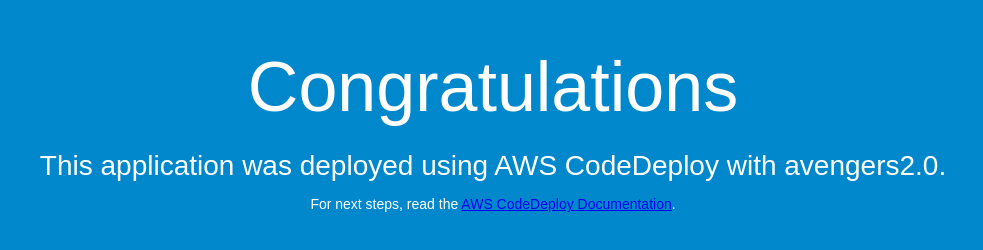
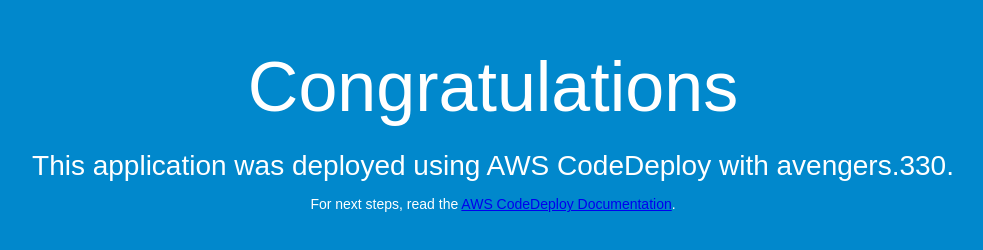
Before and after one commit to aniketr29/MyDemo, a plain HTML site: page index.html in a window 1280 px wide. Shown: the whole page, without its empty margins (147-1130 px from the left). Drawn offline with Linux system fonts and the light colour scheme.

Commit message:
this is my fourth commit

```diff
--- a/index.html
+++ b/index.html
@@ -27,7 +27,7 @@
 <body>
   <div align="center">
     <h1>Congratulations</h1>
-    <h2>This application was deployed using AWS CodeDeploy with avengers2.0.</h2>
+    <h2>This application was deployed using AWS CodeDeploy with avengers.330.</h2>
     <p>For next steps, read the <a href="http://aws.amazon.com/documentation/codedeploy">AWS CodeDeploy Documentation</a>.</p>
   </div>
 </body>
```
